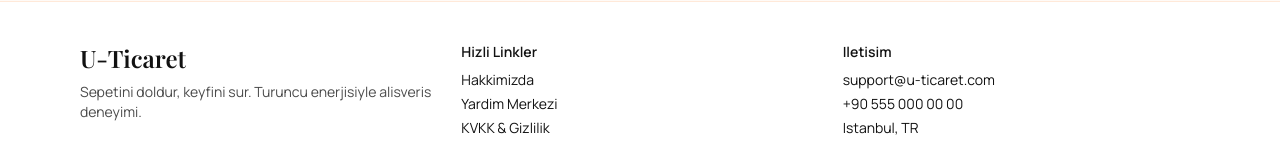
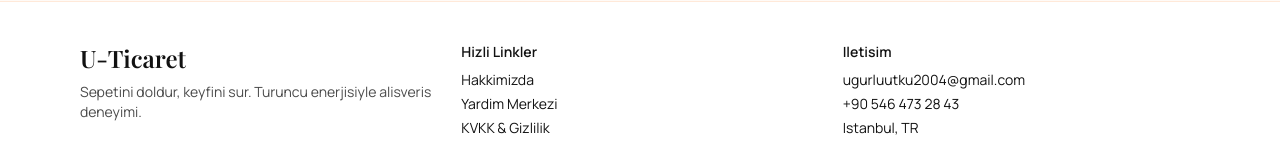
Before and after one commit to ugurluutku2004-eng/Web_E_Ticaret, a React app in the folder frontend/: page / in a window 1280 px wide. Shown: the part 1939-2102 px from the top of the page. Built offline with nearby package versions, Linux system fonts and the light colour scheme; no server answers; the HTML template or start-up script is replaced by a standard one.

Commit message:
chore(frontend): update footer contact

```diff
--- a/frontend/src/components/layout/Footer.jsx
+++ b/frontend/src/components/layout/Footer.jsx
@@ -28,13 +28,13 @@ export default function Footer() {
           <p className="mb-2 font-semibold text-ink-900">Iletisim</p>
           <ul className="space-y-1">
             <li>
-              <a className="hover:text-brand-600" href="mailto:support@u-ticaret.com">
-                support@u-ticaret.com
+              <a className="hover:text-brand-600" href="mailto:ugurluutku2004@gmail.com">
+                ugurluutku2004@gmail.com
               </a>
             </li>
             <li>
-              <a className="hover:text-brand-600" href="tel:+905550000000">
-                +90 555 000 00 00
+              <a className="hover:text-brand-600" href="tel:+905464732843">
+                +90 546 473 28 43
               </a>
             </li>
             <li>Istanbul, TR</li>
```
